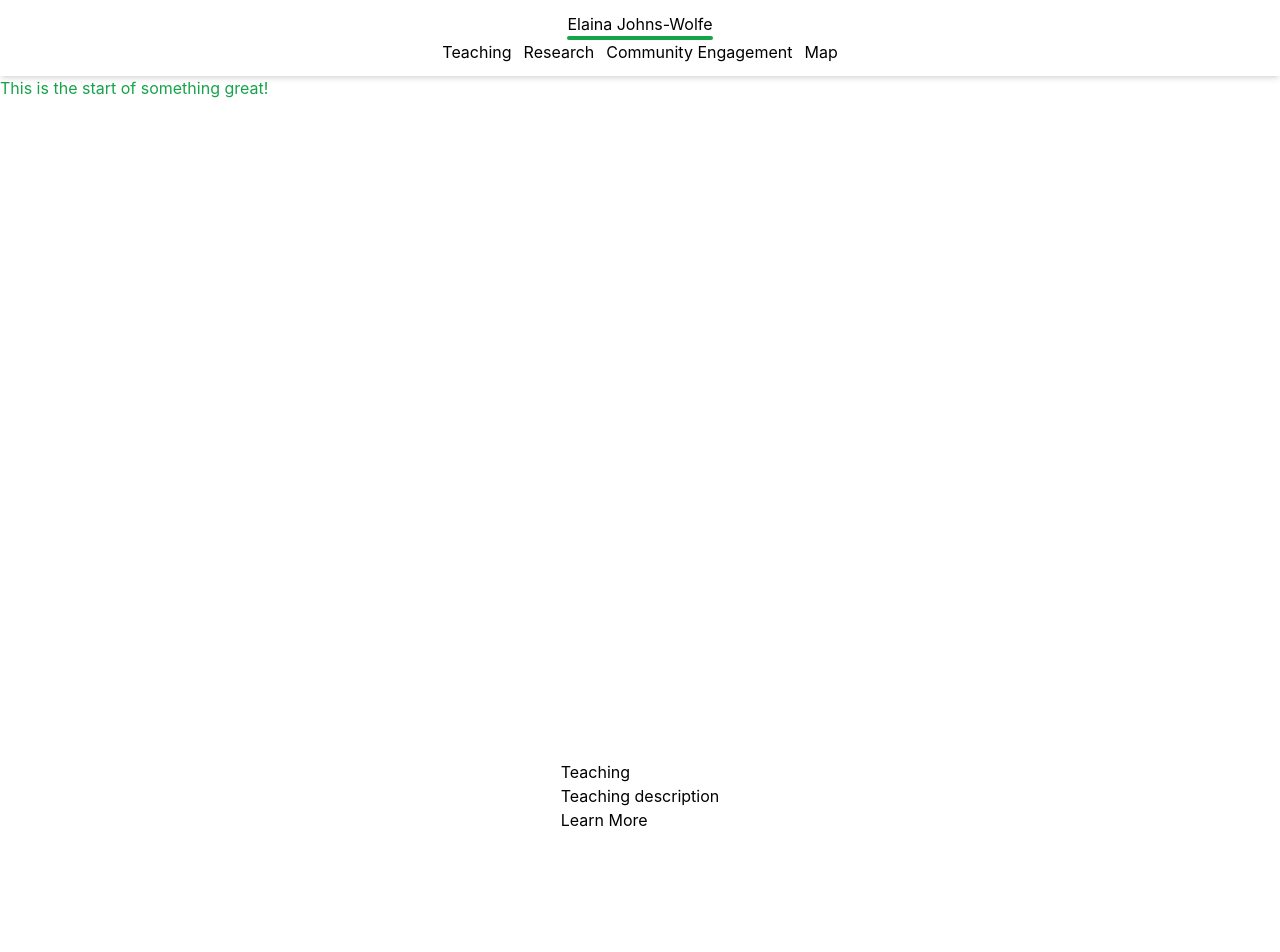
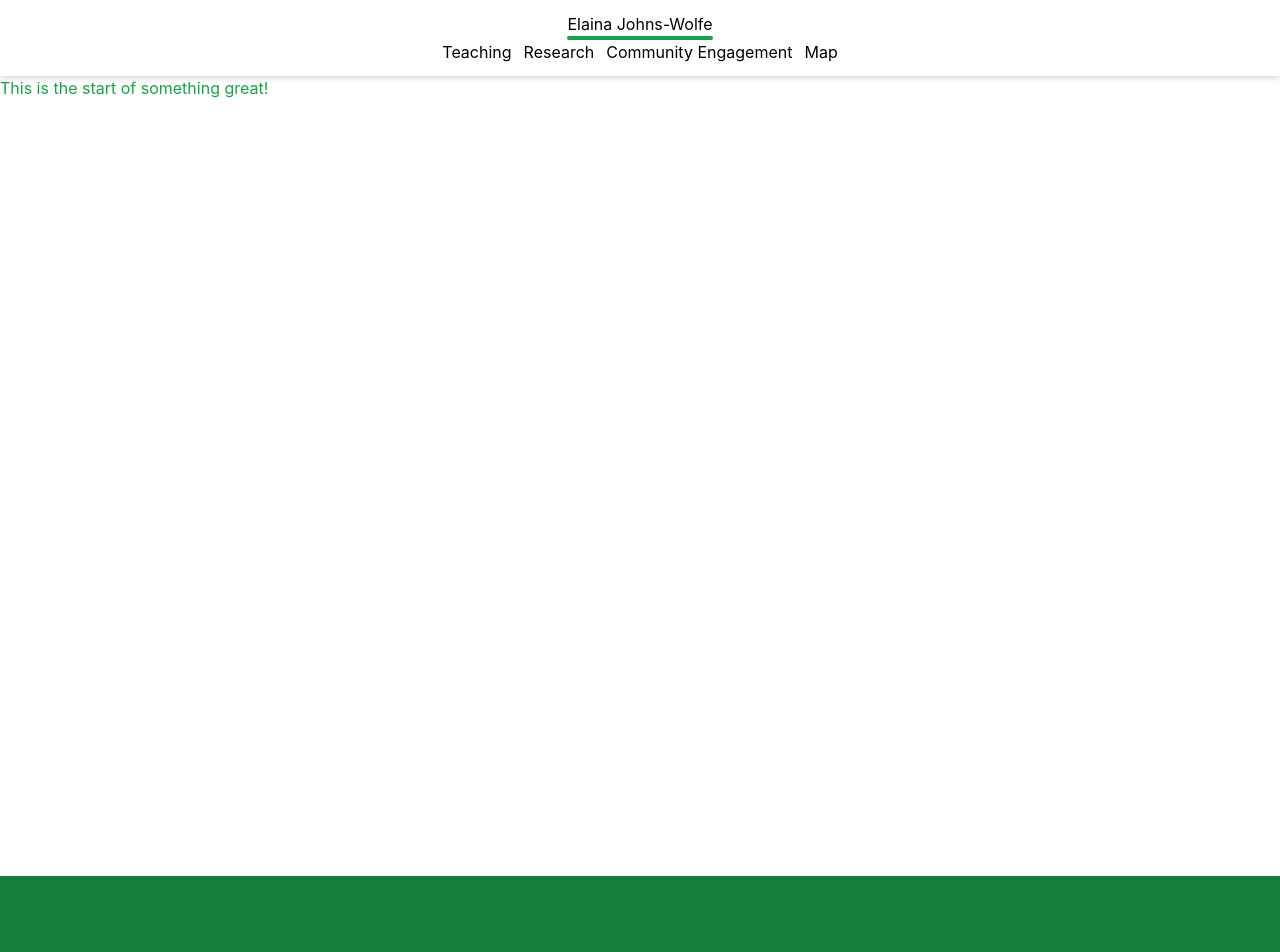
Before and after one commit to Cwoodard2/umsl-professor-web, a React (Create React App) app: page / in a window 1280 px wide. Shown: the top 952 px of the page. Built offline with nearby package versions, Linux system fonts and the light colour scheme.

Commit message:
Trying to work on homepage info stuff

```diff
--- a/src/components/HomepageInfo.tsx
+++ b/src/components/HomepageInfo.tsx
@@ -2,12 +2,27 @@ import React from "react";
 import NavButton from "./NavButton";
 
 const HomepageInfo = (props: any) => {
+    let colors: string;
+    let bgColors: string;
+
+    if (props.title === 'Research') {
+        bgColors = "w-screen h-screen flex flex-row justify-around items-center bg-white pl-32 pr-32";
+        colors = "text-green-600";
+        console.log('research');
+    } else {
+        console.log("not research");
+        bgColors = "w-screen h-screen flex flex-row justify-around items-center bg-green-700 pl-32 pr-32";;
+        colors = 'text-white'
+    }
+
+    console.log(colors);
+
     return (
-        <div className="w-screen h-screen flex flex-row justify-center items-center">
-                <img></img>
+        <div className={bgColors}>
+                <div className="bg-black w-10 h-10"></div>
                 <div className="flex flex-col">
-                    <h1>{props.title}</h1>
-                    <p>{props.description}</p>
+                    <h1 className={colors}>{props.title}</h1>
+                    <p className={colors}>{props.description}</p>
                     <NavButton PlaceToGo={props.goingWhere}/>
                 </div>
             </div>
--- a/src/components/NavButton.tsx
+++ b/src/components/NavButton.tsx
@@ -4,7 +4,7 @@ import { Link } from 'react-router-dom';
 const NavButton = (props: any) => {
     return (
         <Link to='/'>
-            <button>{props.PlaceToGo}</button>
+            <button className="border-white border-4 p-2 rounded-md text-white">{props.PlaceToGo}</button>
         </Link>
     );
 };
--- a/src/pages/Homepage.tsx
+++ b/src/pages/Homepage.tsx
@@ -5,7 +5,7 @@ import HomepageInfo from "../components/HomepageInfo";
 const Homepage = (props: any) => {
     return (
         <StandardPage>
-            <h1 className="text-green-600 h-80">This is the start of something great!</h1>
+            <h1 className="text-green-600 h-screen">This is the start of something great!</h1>
             <HomepageInfo title='Teaching' description='Teaching description' goingWhere='Learn More'/>
             <HomepageInfo title='Research' description='Research description' goingWhere='Learn More'/>
             <HomepageInfo title='Community Engagement' description='Community Engagement description' goingWhere='Learn More'/>
```
